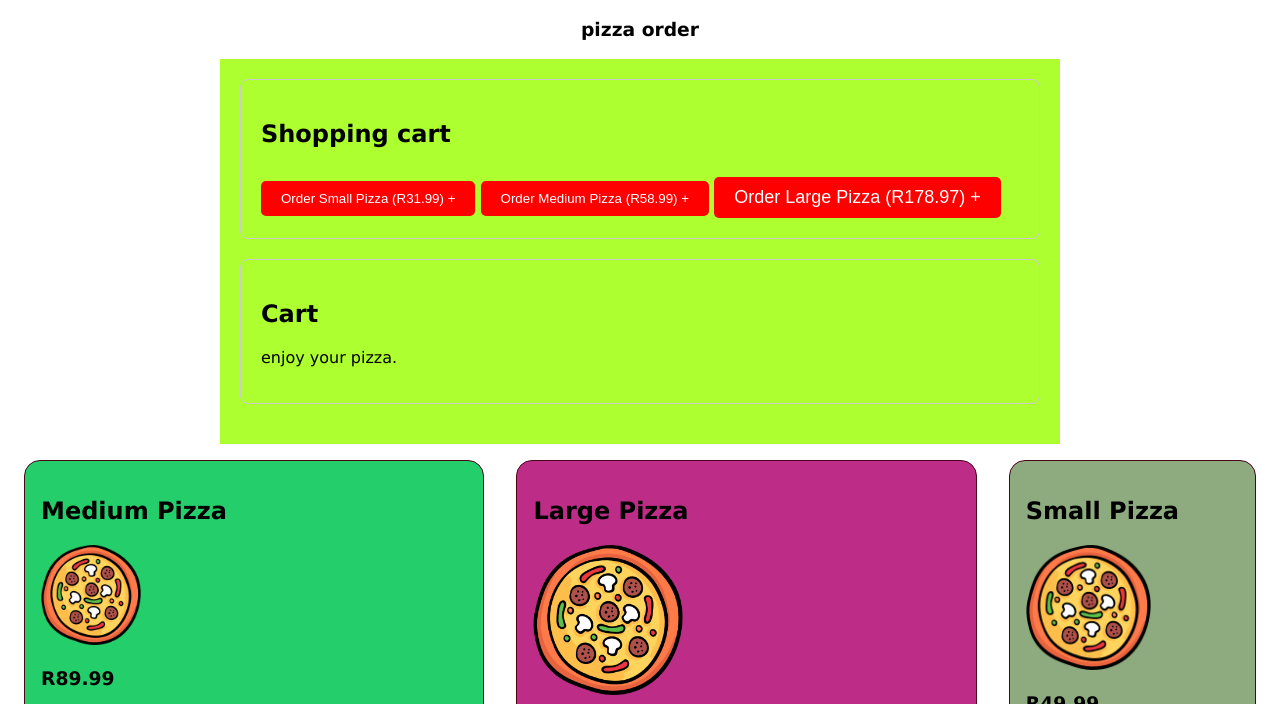
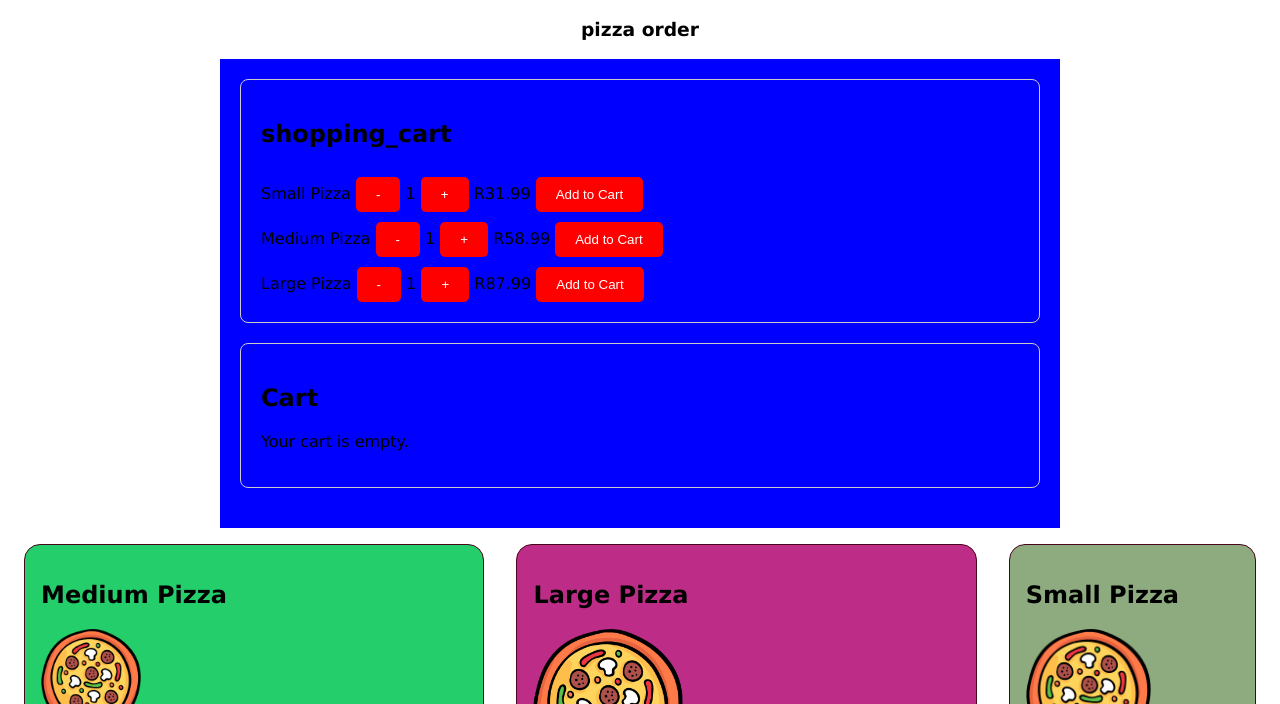
Before and after one commit to Orifha123/pizza-cart, a plain HTML site: page index.html in a window 1280 px wide. Shown: the part 62-766 px from the top of the page. Drawn offline with nearby package versions, Linux system fonts and the light colour scheme.

Commit message:
initial commit:added files

```diff
--- a/index.html
+++ b/index.html
@@ -10,19 +10,43 @@
 </head>
 
 <body>
-    <h1 style="text-align: center;" >Perfect Pizza</h1>
-    <h3 style="text-align: center;" >pizza order</h3>
+    <h1 style="text-align: center;">Perfect Pizza</h1>
+    <h3 style="text-align: center;">pizza order</h3>
+    <div class="container" x-data="pizzaCart()" @add-to-cart.window="addToCart">
 
-    <div class="container" x-data="pizzaCart()">
         <div class="menu">
-            <h2>Shopping cart</h2>
-            <div>
-                <button  @click="addToCart('small', 31.99)">Order Small Pizza (R31.99) +</button>
-                <button @click="addToCart('medium', 58.99)">Order Medium Pizza (R58.99) +</button>
-                <button class="large-button" @click="addToCart('large', 178.97)">Order Large Pizza (R178.97) +</button>
+            <h2>shopping_cart</h2>
+            <div class="counter-container" x-data="{ count: 1 }">
+                <span>Small Pizza </span>
+                <button class="counter-btn" @click="count = Math.max(1, count - 1)">-</button>
+                <span x-text="count"></span>
+                <button class="counter-btn" @click="count++">+</button>
+                <span>R31.99</span>
+                <button class="counter-btn"
+                    @click="$dispatch('add-to-cart', { size: 'small', price: 31.99, quantity: count })">Add to
+                    Cart</button>
+            </div>
+            <div class="counter-container" x-data="{ count: 1 }">
+                <span>Medium Pizza</span>
+                <button class="counter-btn" @click="count = Math.max(1, count - 1)">-</button>
+                <span x-text="count"></span>
+                <button class="counter-btn" @click="count++">+</button>
+                <span>R58.99</span>
+                <button class="counter-btn"
+                    @click="$dispatch('add-to-cart', { size: 'medium', price: 58.99, quantity: count })">Add to
+                    Cart</button>
+            </div>
+            <div class="counter-container" x-data="{ count: 1 }">
+                <span>Large Pizza</span>
+                <button class="counter-btn" @click="count = Math.max(1, count - 1)">-</button>
+                <span x-text="count"></span>
+                <button class="counter-btn" @click="count++">+</button>
+                <span>R87.99</span>
+                <button class="counter-btn"
+                    @click="$dispatch('add-to-cart', { size: 'large', price: 87.99, quantity: count })">Add to
+                    Cart</button>
             </div>
         </div>
-
         <div class="cart">
             <h2>Cart</h2>
             <template x-if="cart.length">
@@ -30,7 +54,8 @@
                     <template x-for="item in cart" :key="item.size">
                         <div class="cart-item">
                             <span x-text="item.size.charAt(0).toUpperCase() + item.size.slice(1) + ' Pizza'"></span>
-                            <span x-text="'R' + (item.quantity * item.price).toFixed(2) + ' (' + item.quantity + ')'"></span>
+                            <span
+                                x-text="'R' + (item.quantity * item.price).toFixed(2) + ' (' + item.quantity + ')'"></span>
                             <button class="remove-button" @click="removeFromCart(item.size)">Remove</button>
                         </div>
                     </template>
@@ -42,41 +67,39 @@
                 </div>
             </template>
             <template x-if="!cart.length">
-                <p>enjoy your pizza.</p>
+                <p>Your cart is empty.</p>
             </template>
         </div>
+
 
         <div class="checkout" x-show="cart.length">
             <h2>Checkout</h2>
             <button @click="checkout">Check Out</button>
             <div x-show="showPaymentInput" style="margin-top: 10px;">
                 <input type="number" placeholder="Enter Payment" x-model.number="paymentAmount">
-                <button @click="completePayment">Submit Payment</button>
+                <button @click="completePayment">Pay</button>
             </div>
         </div>
-
-
-        <div class="message success" x-show="message === 'success'" x-text="successMessage" @transitionend="message = ''"></div>
-        <div class="message error" x-show="message === 'error'" x-text="errorMessage" @transitionend="message = ''"></div>
     </div>
 
     <script>
         function pizzaCart() {
+            const MIN_PAYMENT = 31.99;
+            const MAX_PAYMENT = 1000;
+
             return {
                 cart: [],
                 totalCost: 0,
                 paymentAmount: 0,
                 showPaymentInput: false,
-                message: '',
-                successMessage: '',
-                errorMessage: '',
 
-                addToCart(size, price) {
+                addToCart(event) {
+                    const { size, price, quantity } = event.detail;
                     let item = this.cart.find(item => item.size === size);
                     if (item) {
-                        item.quantity++;
+                        item.quantity += quantity;
                     } else {
-                        this.cart.push({ size, price, quantity: 1 });
+                        this.cart.push({ size, price, quantity });
                     }
                     this.updateTotalCost();
                 },
@@ -95,23 +118,32 @@
                 },
 
                 completePayment() {
-                    if (this.paymentAmount >= this.totalCost) {
-                        this.successMessage = "Enjoy your pizzas!";
+                    if (this.paymentAmount < MIN_PAYMENT) {
+                        alert(`Payment amount must be at least R${MIN_PAYMENT.toFixed(2)}.`);
+                    } else if (this.paymentAmount > MAX_PAYMENT) {
+                        alert(`Payment amount cannot exceed R${MAX_PAYMENT.toFixed(2)}.`);
+                    } else if (this.paymentAmount < this.totalCost) {
+                        alert("Insufficient funds. Please enter a higher amount.");
+                    } else {
+                        alert("Payment successful! Enjoy your pizzas.");
                         this.cart = [];
                         this.totalCost = 0;
-                    } else {
-                        this.errorMessage = "Sorry - that is not enough money!";
                     }
                     this.paymentAmount = 0;
                     this.showPaymentInput = false;
-                    this.message = this.successMessage ? 'success' : 'error';
-
-
-                    setTimeout(() => this.message = '', 1000);
                 }
             }
         }
+
+        // Listen for 'add-to-cart' events
+        document.addEventListener('alpine:init', () => {
+            Alpine.data('pizzaCart', pizzaCart);
+        });
     </script>
+
+
+
+
 
 
 
@@ -157,7 +189,7 @@
 
     </div>
 
-    <div class="pizza contact_us">
+    <div style="text-align: center;" class="pizza contact_us">
         <h2>Contact details</h2>
         Contact us at:(021)-541-100
         twitter
--- a/style.css
+++ b/style.css
@@ -7,7 +7,7 @@ body{
     max-width: 800px;
     margin: auto;
     padding: 20px;
-    background-color: greenyellow;
+    background-color: blue;
 }
 .menu, .cart, .checkout {
     margin-bottom: 20px;
```
